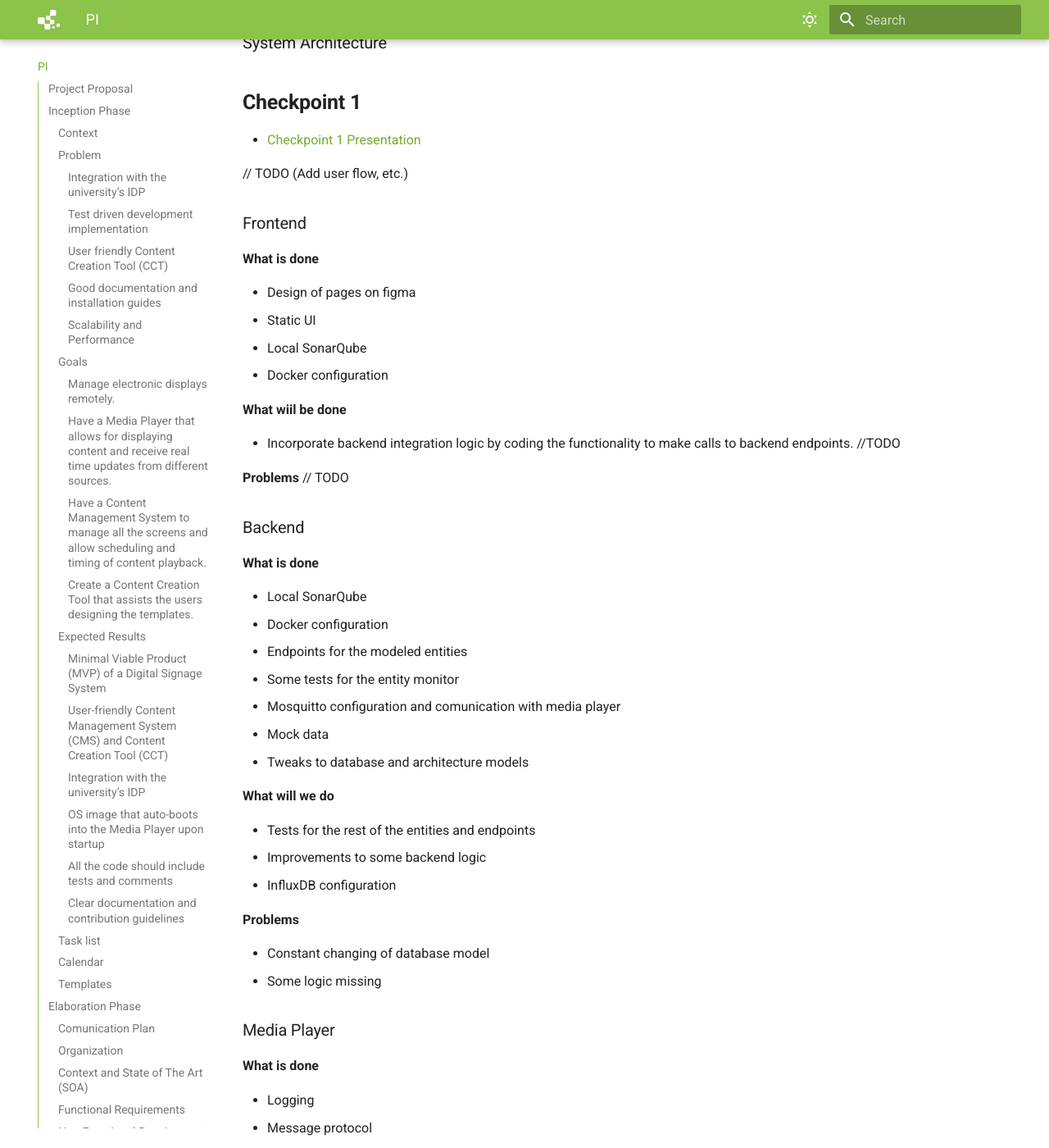
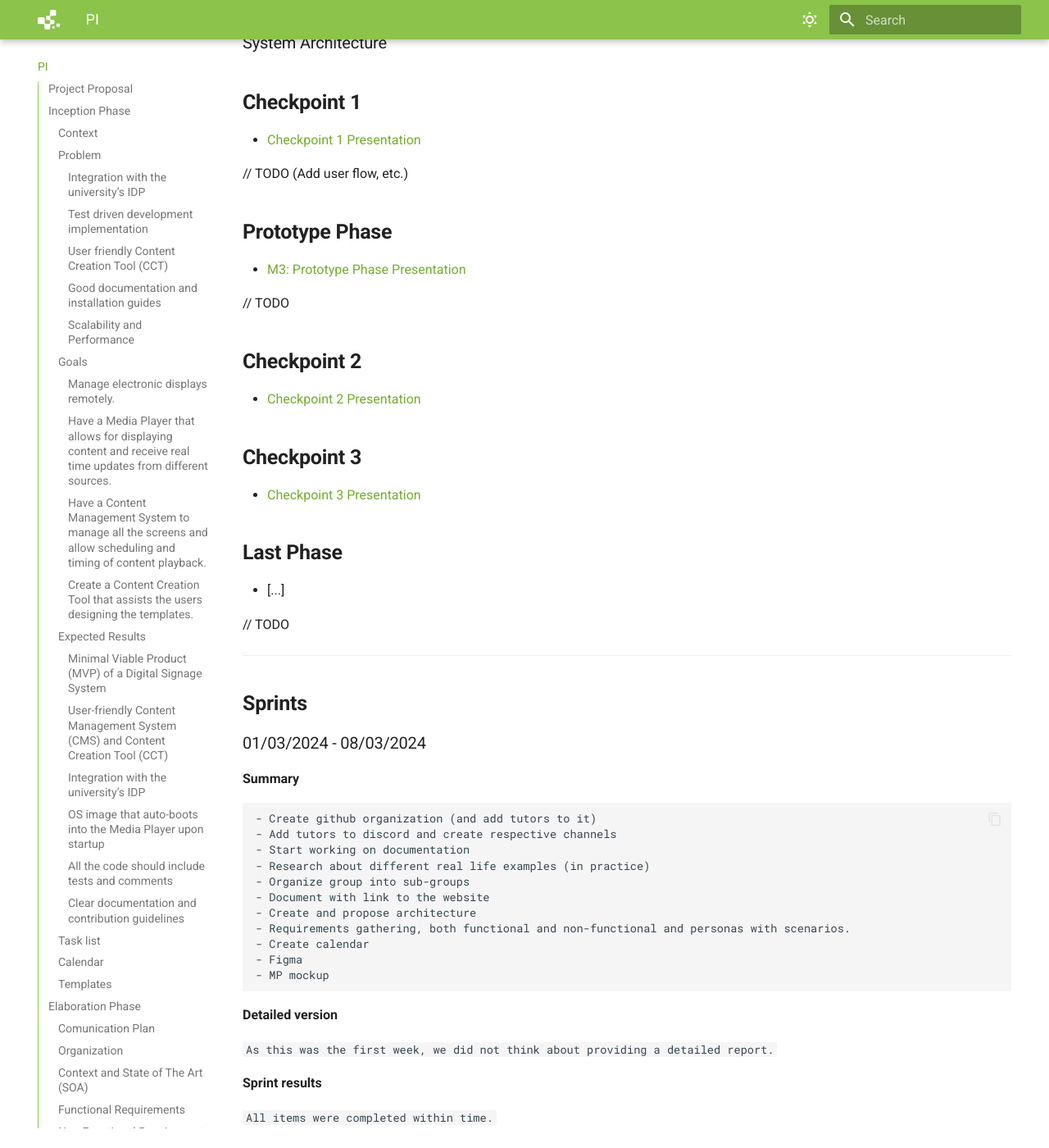
Before and after one commit to UA-Smart-Signage-Platform/Documentation-Website, an MkDocs documentation site: the page built from docs/pi.md, in a window 1280 px wide and 1400 px high, scrolled down 8994 px. Shown: the whole window at 82% size. Built offline with MkDocs 1.6.1 and Material for MkDocs 9.7.7, drawn with Linux system fonts in a browser that asks for light colours; some of the changed text lies outside the part shown.

Commit message:
all presentations added

```diff
--- a/docs/pi.md
+++ b/docs/pi.md
@@ -266,74 +266,19 @@ Goals:
 
 // TODO (Add user flow, etc.)
 
-### Frontend
 
-**What is done**
+## **Prototype Phase**
+- [M3: Prototype Phase Presentation](files/M3_%20Prototype.pdf)
 
-- Design of pages on figma
-- Static UI
-- Local SonarQube
-- Docker configuration
-
-**What wiil be done**
-
-- Incorporate backend integration logic by coding the functionality to make calls to backend endpoints.
-//TODO
-
-**Problems**
 // TODO
 
-### Backend
-
-**What is done**
-
-- Local SonarQube
-- Docker configuration
-- Endpoints for the modeled entities
-- Some tests for the entity monitor
-- Mosquitto configuration and comunication with media player
-- Mock data
-- Tweaks to database and architecture models
+## **Checkpoint 2**
+- [Checkpoint 2 Presentation](files/Checkpoint2_Presentation.pdf)
 
 
-**What will we do**
+## **Checkpoint 3**
+- [Checkpoint 3 Presentation](files/Checkpoint3_Presentation.pdf)
 
-- Tests for the rest of the entities and endpoints
-- Improvements to some backend logic
-- InfluxDB configuration
-
-**Problems**
-
-- Constant changing of database model
-- Some logic missing
-
-### Media Player
-
-**What is done**
-
-- Logging
-- Message protocol
-- Mosquitto configuration and comunication with backend
-- API implementation
-- HTML generator mockup
-
-**What wiil we do**
-//TODO
-
-
-**Problems**
-//TODO
-
-
-###	User Workflow
-
-
-
-
-## **Prototype Phase**
-- [M3: Prototype Phase Presentation]
-
-// TODO
 
 ## **Last Phase**
 - [...]
```
Also changed, not shown: docs/files/LoginFlow.png (added), 3 other files.
